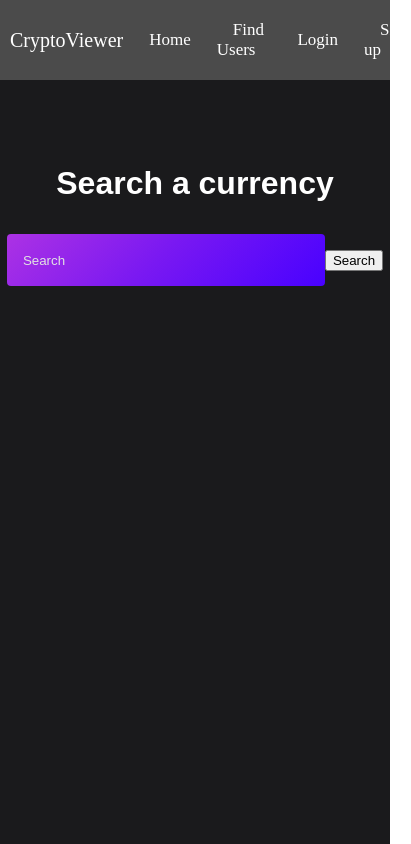
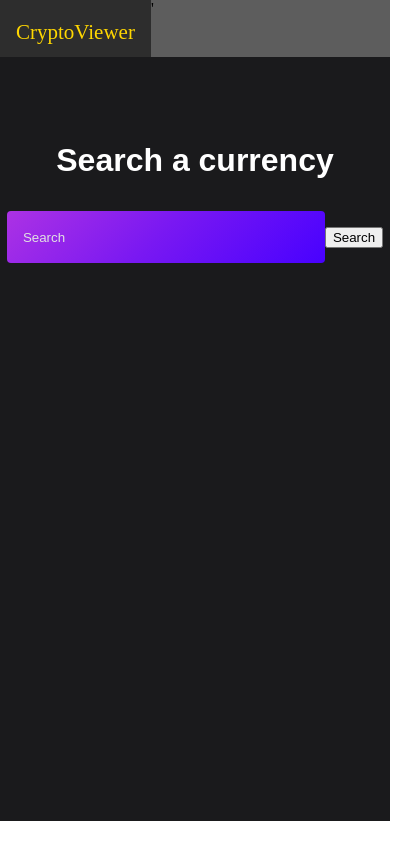
Before and after one commit to sebgro98/CryptoViewer, a Vue app: page /home in a window 390 px wide. Shown: the whole page, 411 px wide, since content can reach past the window. Built offline with nearby package versions, Linux system fonts and the light colour scheme.

Commit message:
Changes menu. Added style, reponsiv left.

```diff
--- a/src/views/MenuView.vue
+++ b/src/views/MenuView.vue
@@ -1,20 +1,31 @@
 <template>
-  <ul>
-    <li id="menuName">CryptoViewer</li>
+  <div class="menuNav" id="myMenuNav">'
+    <a id="menuName">CryptoViewer </a>
+    <a><RouterLink to="/home">Home</RouterLink></a>
+    <a><RouterLink to="/findUsers">Find Users</RouterLink></a>
+    <a v-if="logged_in" ><RouterLink to="/login">Login</RouterLink></a>
+    <a v-if="logged_in"><RouterLink to="/signup">Sign up</RouterLink></a>
+    <a v-if="!logged_in"><RouterLink to="/profile">Profile</RouterLink></a>
+    <a v-if="!logged_in"><RouterLink to="/logout">Logout</RouterLink></a>
+    <a href="javascript:void(0);" class="icon" onclick="myFunction()">
+      <i class="fa fa-bars"></i>
+    </a>
+  </div>
 
-    <li><RouterLink to="/home">Home</RouterLink></li>
-    <li><RouterLink to="/findUsers">Find Users</RouterLink></li>
-    <li v-if="logged_in"><RouterLink to="/login">Login</RouterLink></li>
-    <li v-if="logged_in"><RouterLink to="/signup">Sign up</RouterLink></li>
-    <li v-if="!logged_in"><RouterLink to="/profile">Profile</RouterLink></li>
-    <li v-if="!logged_in"><RouterLink to="/logout">Logout</RouterLink></li>
-
-    <!--WE WANT TO CALL printCorrectMenu here!-->
-  </ul>
 </template>
 
 <script>
+function myFunction() {
+  var x = document.getElementById("myMenuNav");
+  if (x.className === "menuNav") {
+    x.className += " responsive";
+  } else {
+    x.className = "menuNav";
+  }
+}
+
 export default {
+
   data() {
     return {
       logged_in: true
@@ -29,39 +40,68 @@ export default {
 <style>
 
 #menuName {
-  color: white;
-  font-size: 20px;
+  color: #FFD700;
+  font-size: 21px;
+  padding-top: 20px;
+}
+#menuName:hover{
+  background-color: #2d2d2d;
 }
 
 body {
   margin: 0;
   padding: 0;
 }
-
-ul {
-  background-color: #000000;
-  height: 80px;
-  display: flex;
-  align-items: center;
-  padding: 0;
-  margin: 0;
-  opacity: 0.7;
-}
-ul li a {
-  color: #ffffff;
-  text-align: center;
-  padding: 14px 16px;
-  text-decoration: none;
-  font-size: 17px;
+.menuNav {
+  overflow: hidden;
+  background-color: #5d5d5d;
 }
 
-ul a:hover {
-  background: #490049;
-
+.menuNav a {
+  float: left;
+  display: block;
+  color: #f2f2f2;
+  text-align: center;
+  padding: 12px 16px;
+  text-decoration: none;
+  font-size: 18px;
+  font-weight: 500;
 }
 
-ul li {
-  list-style-type: none;
-  padding-left: 10px;
+.menuNav a:hover {
+  background-color: #ddd;
+  color: black;
 }
+
+.menuNav a.active {
+  background-color: #04AA6D;
+  color: white;
+}
+
+.menuNav .icon {
+  display: none;
+}
+
+@media screen and (max-width: 600px) {
+  .menuNav a:not(:first-child) {display: none;}
+  .menuNav a.icon {
+    float: right;
+    display: block;
+  }
+}
+
+@media screen and (max-width: 600px) {
+  .menuNav.responsive {position: relative;}
+  .menuNav.responsive .icon {
+    position: absolute;
+    right: 0;
+    top: 0;
+  }
+  .menuNav.responsive a {
+    float: none;
+    display: block;
+    text-align: left;
+  }
+}
+
 </style>
--- a/src/views/ShowCrypto.vue
+++ b/src/views/ShowCrypto.vue
@@ -153,7 +153,7 @@ export default {
   align-items: center;
   padding-top: 64px;
   color: #fff;
-  background-color: #1a1a1c;
+  background-color: #d0d0d0;;
   font-family: 'Monserrat', sans-serif;
   min-height: calc(100vh - 194px);
   padding-bottom: 50px;
```
